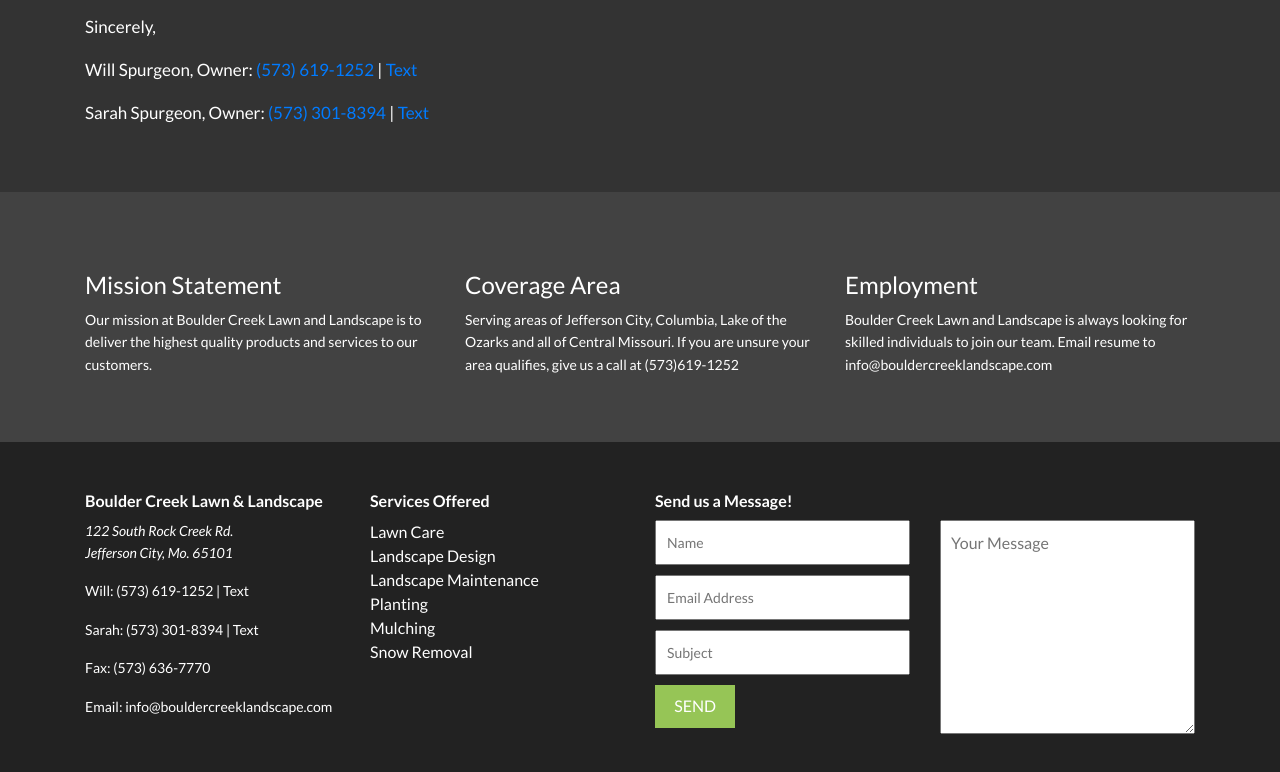
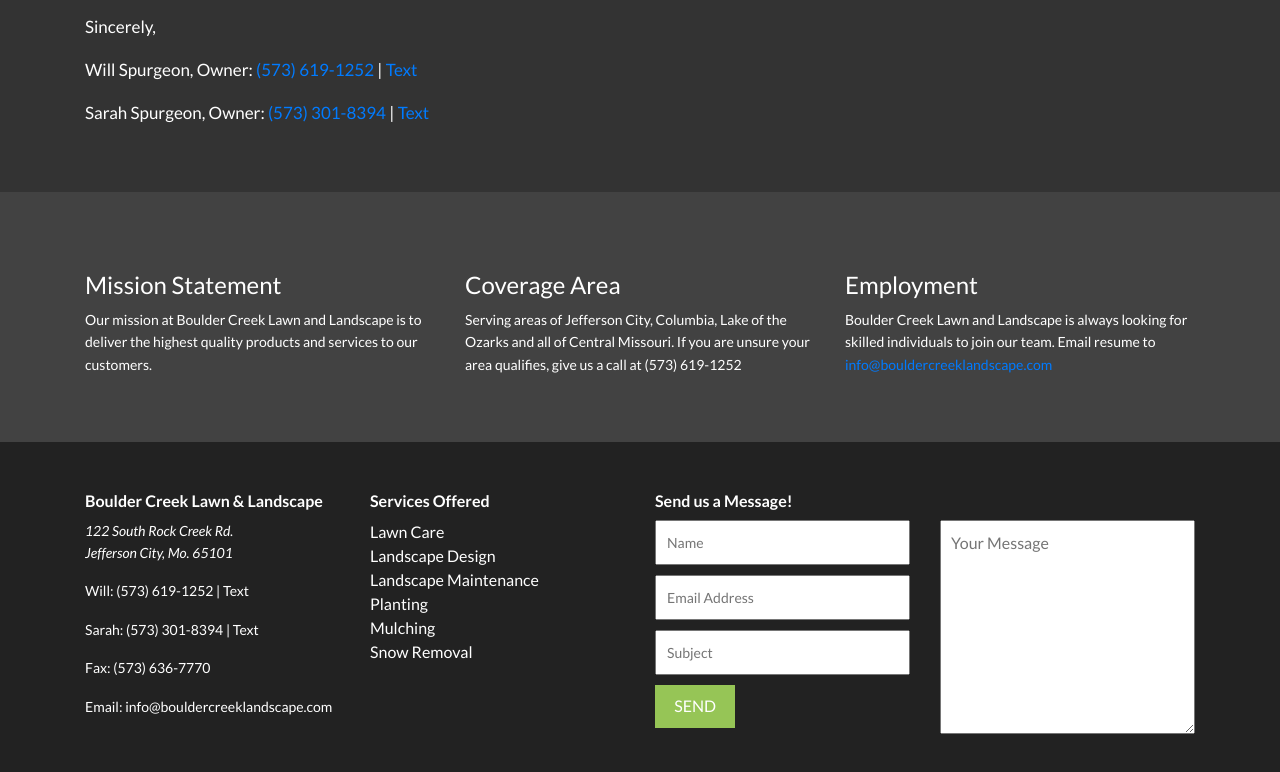
Before and after one commit to jtylermurphy/bouldercreek, a plain HTML site: page index.html in a window 1280 px wide. Shown: the part 1740-2512 px from the top of the page. Drawn offline with nearby package versions, Linux system fonts and the light colour scheme.

Commit message:
Update index page links

```diff
--- a/index.html
+++ b/index.html
@@ -176,11 +176,11 @@
     </div>
     <div class="col-md-4">
       <h3>Coverage Area</h3>
-      <p>Serving areas of Jefferson City, Columbia, Lake of the Ozarks and all of Central Missouri. If you are unsure your area qualifies, give us a call at (573)619-1252</p>
+      <p>Serving areas of Jefferson City, Columbia, Lake of the Ozarks and all of Central Missouri. If you are unsure your area qualifies, give us a call at (573) 619-1252</p>
     </div>
     <div class="col-md-4">
       <h3>Employment</h3>
-      <p>Boulder Creek Lawn and Landscape is always looking for skilled individuals to join our team. Email resume to info@bouldercreeklandscape.com</p>
+      <p>Boulder Creek Lawn and Landscape is always looking for skilled individuals to join our team. Email resume to <a href="mailto:info@bouldercreeklandscape.com">info@bouldercreeklandscape.com</a></p>
     </div>
   </div>
 
```
